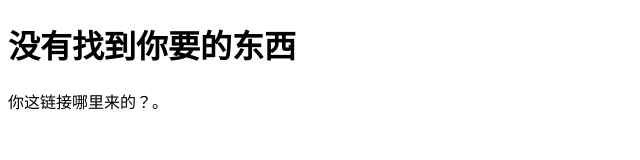
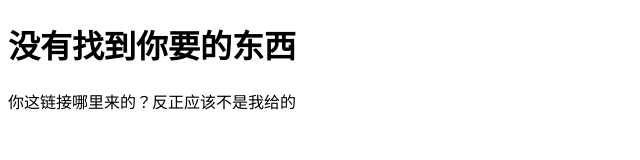
Before and after one commit to mcr130102OIer/mcr130102OIer.github.io, a plain HTML site: page 404.html in a window 1280 px wide. Shown: the whole page, without its empty margins (0-640 px from the left). Drawn offline with Linux system fonts and the light colour scheme.

Commit message:
Update 404.html

```diff
--- a/404.html
+++ b/404.html
@@ -2,10 +2,10 @@
 <html>
 <head>
 <meta charset="utf-8">
-<title>你这链接哪里来的</title>
+<title>你这链接不存在</title>
 </head>
 <body>
     <h1>没有找到你要的东西</h1>
-    <p>你这链接哪里来的？。</p>
+    <p>你这链接哪里来的？反正应该不是我给的</p>
 </body>
 </html>
```
